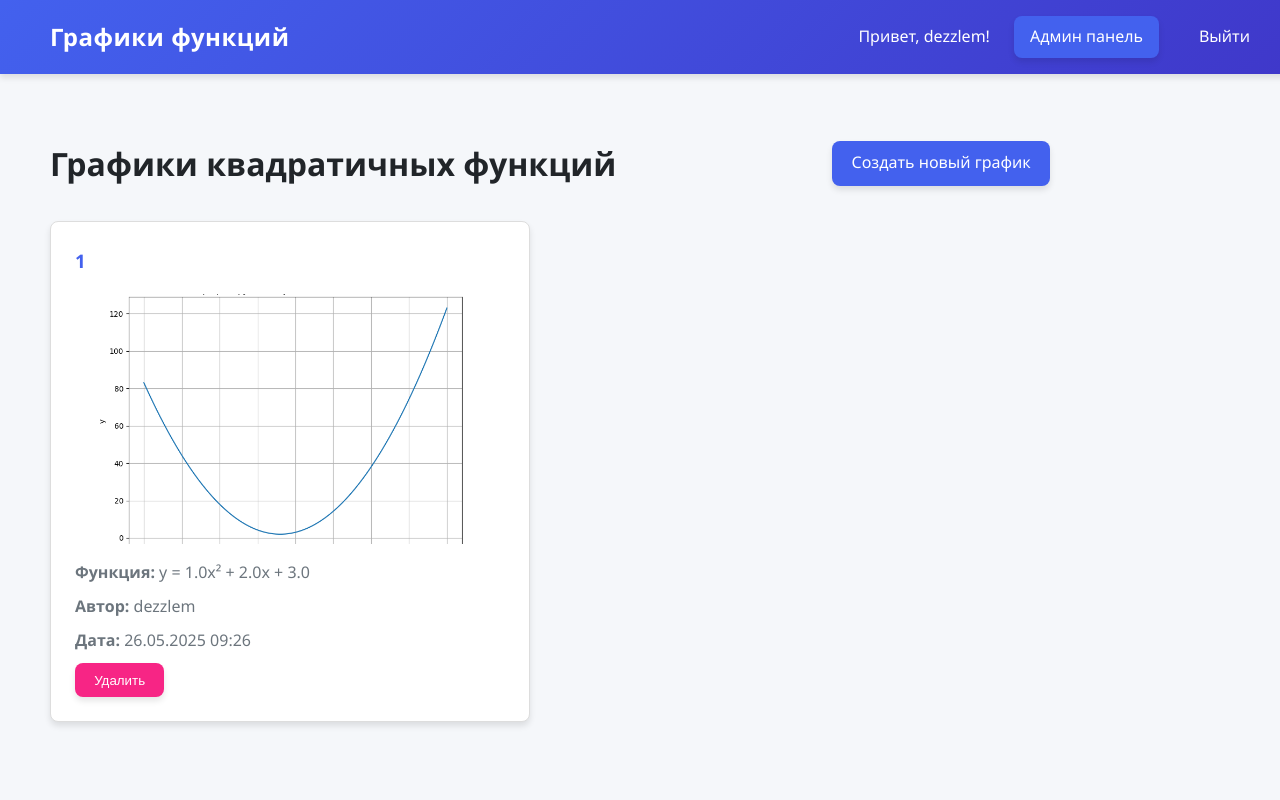
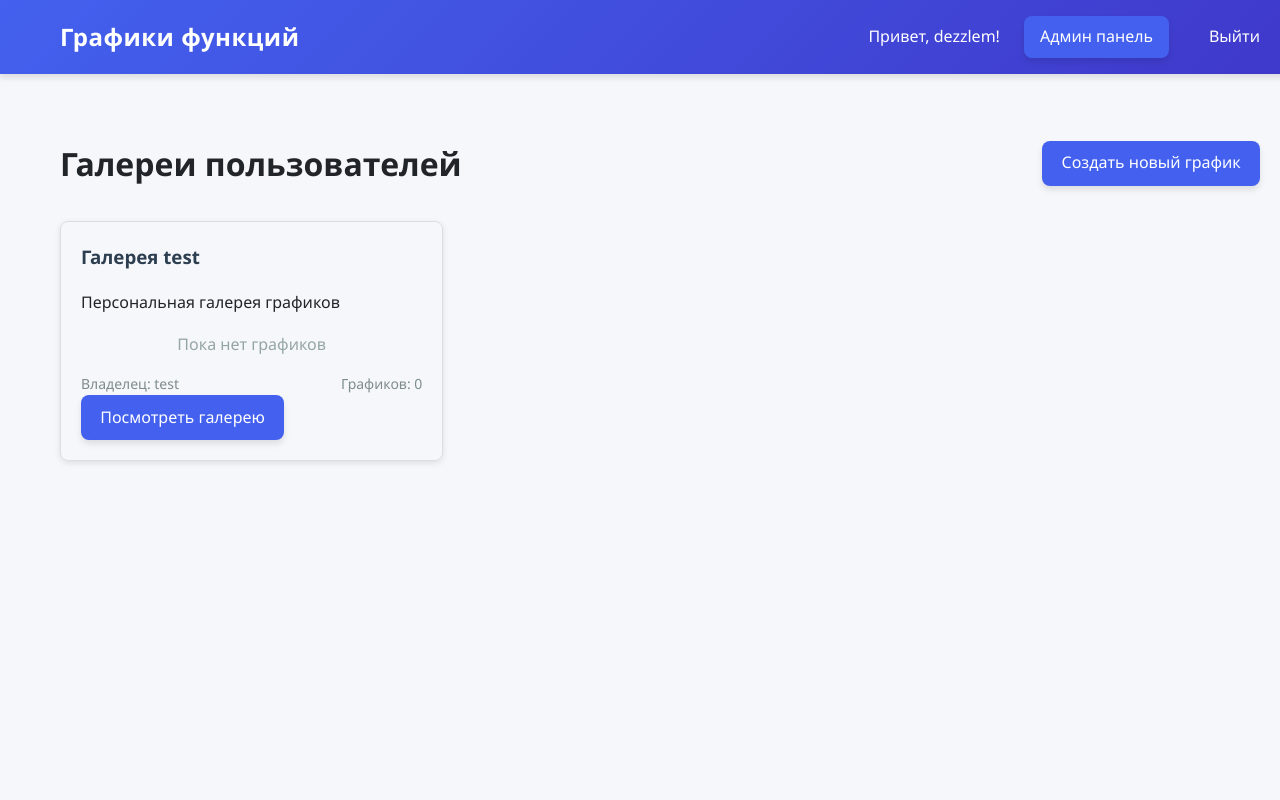
Before and after one commit to DezzLema/CursovayaRpp4Semestr, a Django app: page / in a window 1280 px wide; the page is wider, and only the part inside the window is pictured. Run offline with Django 5.2, Linux system fonts and the light colour scheme; a user stored in the database is signed in; data comes from the database, SQL or seed files in the repository; both versions use the stored data as it was after the commit.

Commit message:
added gallery

```diff
--- a/graphs/apps.py
+++ b/graphs/apps.py
@@ -4,4 +4,6 @@ from django.apps import AppConfig
 class GraphsConfig(AppConfig):
     default_auto_field = 'django.db.models.BigAutoField'
     name = 'graphs'
-    label = 'graphs'  # Убедитесь, что это уникальное значение
+
+    def ready(self):
+        from . import signals
--- a/graphs/models.py
+++ b/graphs/models.py
@@ -6,6 +6,9 @@ from io import BytesIO
 from django.core.files.base import ContentFile
 import os
 from django.contrib.auth.models import AbstractUser
+from django.db.models.signals import post_save
+from django.dispatch import receiver
+
 
 class CustomUser(AbstractUser):
     USER_TYPE_CHOICES = (
@@ -22,6 +25,7 @@ class CustomUser(AbstractUser):
 
     def __str__(self):
         return self.username
+
 
 def graph_image_path(instance, filename):
     return f'graphs/user_{instance.user.id}/{filename}'
@@ -62,3 +66,24 @@ class Graph(models.Model):
         # Сохраняем изображение в поле graph_image
         filename = f'graph_{self.title}_{self.id}.png'
         self.graph_image.save(filename, ContentFile(buffer.getvalue()), save=False)
+
+
+@receiver(post_save, sender=CustomUser)
+def create_user_gallery(sender, instance, created, **kwargs):
+    if created:
+        UserGallery.objects.create(user=instance)
+
+
+class UserGallery(models.Model):
+    user = models.OneToOneField(settings.AUTH_USER_MODEL, on_delete=models.CASCADE, related_name='gallery')
+    title = models.CharField(max_length=100, blank=True)  # Убрали default
+    description = models.TextField(blank=True)
+    created_at = models.DateTimeField(auto_now_add=True)
+
+    def save(self, *args, **kwargs):
+        if not self.title:  # Если название не указано
+            self.title = f"Галерея {self.user.username}"
+        super().save(*args, **kwargs)
+
+    def __str__(self):
+        return self.title
--- a/graphs/urls.py
+++ b/graphs/urls.py
@@ -1,8 +1,9 @@
 from django.urls import path
 from . import views
+from .views import gallery_list
 
 urlpatterns = [
-    path('', views.graph_list, name='graph_list'),
+
     path('create/', views.create_graph, name='create_graph'),
     path('delete/<int:pk>/', views.delete_graph, name='delete_graph'),
     path('register/', views.register_view, name='register'),
@@ -16,4 +17,10 @@ urlpatterns = [
     path('admin-panel/users/<int:pk>/edit/', views.edit_user, name='edit_user'),
     path('admin-panel/users/<int:pk>/delete/', views.delete_user, name='delete_user'),
     path('admin-panel/users/add/', views.add_user, name='add_user'),
+
+    # галерея
+    path('', views.gallery_list, name='gallery_list'),  # Главная страница с галереями
+    path('graphs/', views.graph_list, name='graph_list'),  # Старый маршрут для списка графиков (если нужен)
+    path('gallery/<int:user_id>/', views.user_gallery, name='user_gallery'),
+    path('create/', views.create_graph, name='create_graph'),
 ]
--- a/graphs/views.py
+++ b/graphs/views.py
@@ -3,7 +3,7 @@ from django.contrib import messages
 # Create your views here.
 from django.shortcuts import render, redirect, get_object_or_404
 from django.contrib.auth.decorators import login_required, user_passes_test
-from .models import Graph, CustomUser
+from .models import Graph, CustomUser, UserGallery
 from .forms import GraphForm
 import matplotlib.pyplot as plt
 import numpy as np
@@ -41,8 +41,7 @@ def generate_parabola(a, b, c):
 
 
 def graph_list(request):
-    graphs = Graph.objects.all()
-    return render(request, 'graphs/list.html', {'graphs': graphs})
+    return redirect('gallery_list')
 
 
 @login_required
@@ -53,7 +52,7 @@ def create_graph(request):
             graph = form.save(commit=False)
             graph.user = request.user
             graph.save()  # Автоматически сгенерирует изображение
-            return redirect('graph_list')
+            return redirect('gallery_list')
     else:
         form = GraphForm()
     return render(request, 'graphs/create.html', {'form': form})
@@ -65,7 +64,7 @@ def delete_graph(request, pk):
     graph = get_object_or_404(Graph, pk=pk)
     if request.method == 'POST':
         graph.delete()
-        return redirect('graph_list')
+        return redirect('gallery_list')
     return render(request, 'graphs/delete.html', {'graph': graph})
 
 
@@ -73,12 +72,28 @@ def register_view(request):
     if request.method == 'POST':
         form = RegisterForm(request.POST)
         if form.is_valid():
-            user = form.save()  # Автоматически сохранит с user_type='registered'
+            user = form.save()  # Сигнал автоматически создаст галерею
             login(request, user)
-            return redirect('graph_list')
+            return redirect('gallery_list')
     else:
         form = RegisterForm()
     return render(request, 'graphs/register.html', {'form': form})
+
+
+def gallery_list(request):
+    galleries = UserGallery.objects.all().select_related('user')
+    return render(request, 'graphs/list.html', {'galleries': galleries})
+
+
+def user_gallery(request, user_id):
+    user = get_object_or_404(CustomUser, pk=user_id)
+    gallery = get_object_or_404(UserGallery, user=user)
+    graphs = Graph.objects.filter(user=user)
+    return render(request, 'graphs/user_gallery.html', {
+        'graphs': graphs,
+        'gallery': gallery,
+        'gallery_user': user
+    })
 
 
 def login_view(request):
@@ -90,7 +105,7 @@ def login_view(request):
             user = authenticate(request, username=username, password=password)
             if user is not None:
                 login(request, user)
-                return redirect('graph_list')
+                return redirect('gallery_list')
     else:
         form = LoginForm()
     return render(request, 'graphs/login.html', {'form': form})
@@ -98,7 +113,7 @@ def login_view(request):
 
 def logout_view(request):
     logout(request)
-    return redirect('graph_list')
+    return redirect('gallery_list')
 
 
 @login_required
@@ -153,7 +168,7 @@ def add_user(request):
     if request.method == 'POST':
         form = AdminUserAddForm(request.POST)
         if form.is_valid():
-            user = form.save()
+            user = form.save()  # Сигнал автоматически создаст галерею
             messages.success(request, 'Пользователь успешно создан')
             return redirect('user_detail', pk=user.pk)
     else:
--- a/templates/graphs/list.html
+++ b/templates/graphs/list.html
@@ -6,11 +6,11 @@
 <head>
     <meta charset="UTF-8">
     <meta name="viewport" content="width=device-width, initial-scale=1.0">
-    <title>Графики квадратичных функций</title>
+    <title>Галереи пользователей</title>
     <style>
         body {
             font-family: Arial, sans-serif;
-            max-width: 1000px;
+            max-width: 1200px;
             margin: 0 auto;
             padding: 20px;
         }
@@ -20,76 +20,117 @@
             align-items: center;
             margin-bottom: 30px;
         }
-        .graph-list {
+        .galleries-container {
             display: grid;
-            grid-template-columns: repeat(auto-fill, minmax(450px, 1fr));
-            gap: 30px;
+            grid-template-columns: repeat(auto-fill, minmax(300px, 1fr));
+            gap: 25px;
         }
-        .graph-card {
+        .gallery-card {
             border: 1px solid #ddd;
             border-radius: 8px;
-            padding: 15px;
-            box-shadow: 0 2px 4px rgba(0,0,0,0.1);
+            padding: 20px;
+            box-shadow: 0 2px 6px rgba(0,0,0,0.1);
+            transition: transform 0.3s ease;
         }
-        .graph-card img {
-            max-width: 100%;
-            height: auto;
-            display: block;
-            margin: 10px 0;
+        .gallery-card:hover {
+            transform: translateY(-5px);
+            box-shadow: 0 4px 8px rgba(0,0,0,0.15);
+        }
+        .gallery-card h3 {
+            margin-top: 0;
+            color: #2c3e50;
+        }
+        .gallery-preview {
+            display: grid;
+            grid-template-columns: repeat(3, 1fr);
+            gap: 8px;
+            margin: 15px 0;
+        }
+        .gallery-preview img {
+            width: 100%;
+            height: 80px;
+            object-fit: cover;
+            border-radius: 4px;
+            border: 1px solid #eee;
         }
         .btn {
             display: inline-block;
             padding: 8px 16px;
-            background-color: #4CAF50;
+            background-color: #3498db;
             color: white;
             text-decoration: none;
             border-radius: 4px;
+            text-align: center;
+            transition: background-color 0.3s;
         }
-        .btn-danger {
-            background-color: #f44336;
+        .btn:hover {
+            background-color: #2980b9;
+        }
+        .btn-create {
+            background-color: #2ecc71;
+        }
+        .btn-create:hover {
+            background-color: #27ae60;
         }
         .empty-message {
             text-align: center;
             font-size: 18px;
             color: #666;
             margin: 50px 0;
+            grid-column: 1 / -1;
+        }
+        .gallery-meta {
+            display: flex;
+            justify-content: space-between;
+            margin-top: 15px;
+            font-size: 14px;
+            color: #7f8c8d;
         }
     </style>
 </head>
 <body>
     <div class="header">
-        <h1>Графики квадратичных функций</h1>
+        <h1>Галереи пользователей</h1>
         {% if user.is_authenticated and user.user_type in 'admin,registered' %}
-            <a href="{% url 'create_graph' %}" class="btn">Создать новый график</a>
+            <a href="{% url 'create_graph' %}" class="btn btn-create">Создать новый график</a>
         {% endif %}
     </div>
 
-    <div class="graph-list">
-        {% for graph in graphs %}
-            <div class="graph-card">
-                <h3>{{ graph.title }}</h3>
-                <img src="{{ graph.graph_image.url }}" alt="График функции {{ graph.title }}">
-                <p><strong>Функция:</strong> y = {{ graph.a }}x² + {{ graph.b }}x + {{ graph.c }}</p>
-                <p><strong>Автор:</strong> {{ graph.user.username }}</p>
-                <p><strong>Дата:</strong> {{ graph.created_at|date:"d.m.Y H:i" }}</p>
+    <div class="galleries-container">
+        {% for gallery in galleries %}
+            <div class="gallery-card">
+                <h3>
+                    <a href="{% url 'user_gallery' gallery.user.id %}" style="text-decoration: none; color: inherit;">
+                        {{ gallery.title|default:gallery.user.username }}
+                    </a>
+                </h3>
+                <p>{{ gallery.description|default:"Персональная галерея графиков" }}</p>
 
-                {% if user.is_authenticated and user.user_type == 'admin' %}
-                    <form action="{% url 'delete_graph' graph.pk %}" method="post" style="margin-top: 10px;">
-                        {% csrf_token %}
-                        <button type="submit" class="btn btn-danger">Удалить</button>
-                    </form>
-                {% endif %}
+                <div class="gallery-preview">
+                    {% for graph in gallery.user.graph_set.all|slice:":3" %}
+                        <img src="{{ graph.graph_image.url }}" alt="{{ graph.title }}" title="{{ graph.title }}">
+                    {% empty %}
+                        <div style="grid-column: 1 / -1; text-align: center; color: #95a5a6;">
+                            Пока нет графиков
+                        </div>
+                    {% endfor %}
+                </div>
+
+                <div class="gallery-meta">
+                    <span>Владелец: {{ gallery.user.username }}</span>
+                    <span>Графиков: {{ gallery.user.graph_set.count }}</span>
+                </div>
+
+                <a href="{% url 'user_gallery' gallery.user.id %}" class="btn">
+                    Посмотреть галерею
+                </a>
             </div>
         {% empty %}
             <div class="empty-message">
-                <p>Пока нет ни одного графика. {% if user.is_authenticated and user.user_type == 'registered' %}Создайте первый!{% endif %}</p>
+                <p>Пока нет ни одной галереи. {% if user.is_authenticated and user.user_type == 'registered' %}Создайте первый график!{% endif %}</p>
             </div>
         {% endfor %}
     </div>
 </body>
 </html>
 {% endblock %}
-
-<style>
-
-</style>
```
Also changed, not shown: graphs/signals.py (added, +8 -0 lines), templates/graphs/gallery_list.html (added, +40 -0 lines), templates/graphs/user_gallery.html (added, +30 -0 lines), db.sqlite3, graphs/migrations/0005_usergallery.py (added), graphs/migrations/0006_alter_usergallery_title.py (added), media/graphs/graph_123123_None.png (added), media/graphs/graph_1_None.png (added).
